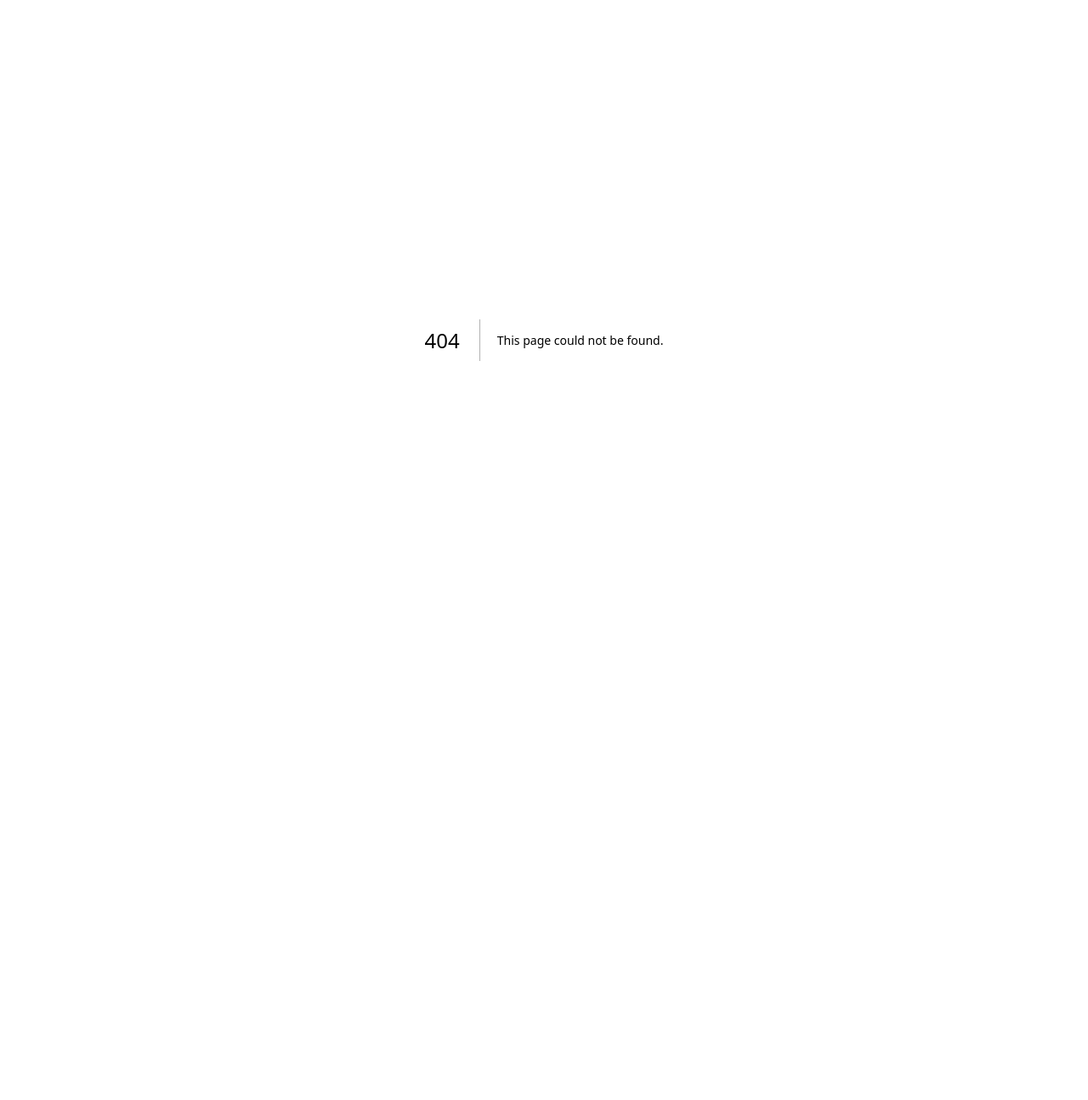
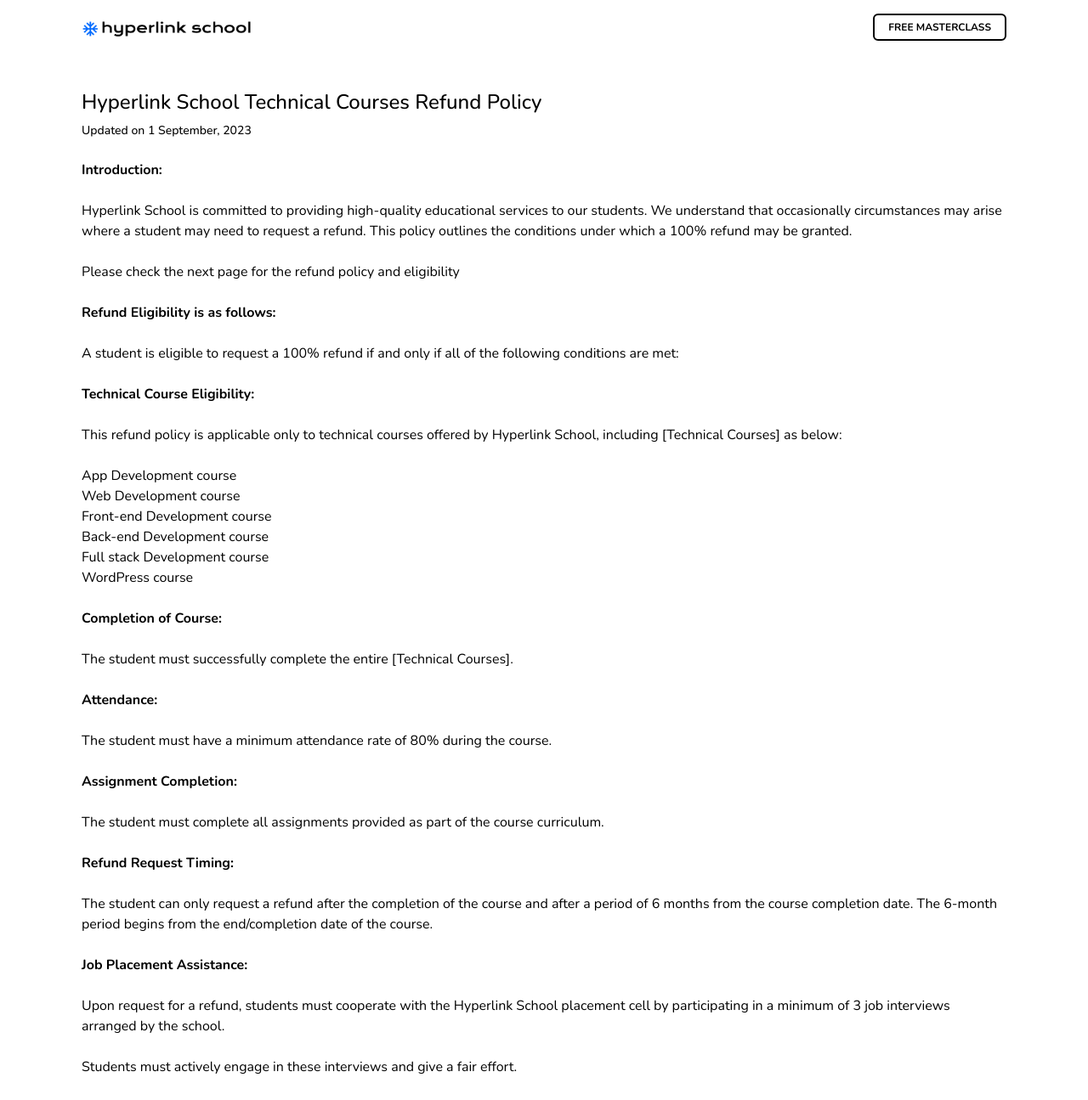
Before and after one commit to sagarjaid/hyperlink, a Next.js app: page /rp in a window 1280 px wide. Before the commit this address had no page. Shown: the top 1295 px of the page at 85% size. Before the commit the page ends 800 px from the top, so only its background shows below. Built offline with nearby package versions, Linux system fonts and the light colour scheme.

Commit message:
NEW UI V5

```diff
--- a/components/Footer.js
+++ b/components/Footer.js
@@ -6,19 +6,25 @@
       <a
         href='https://hyperlinkschool.com/'
         target='_blank'>
-        hyperlink school
+        Contact Us
       </a>
       <span>|</span>
       <a
         href='https://hyperlinkschool.com/privacy'
         target='_blank'>
-        privacy
+        Privacy
       </a>
       <span>|</span>
       <a
         href='https://hyperlinkschool.com/tc'
         target='_blank'>
-        terms & conditions
+        Terms & Conditions
+      </a>
+      <span>|</span>
+      <a
+        href='https://hyperlinkschool.com/rp'
+        target='_blank'>
+        Refund Policy
       </a>
     </div>
   );
--- a/pages/index.js
+++ b/pages/index.js
@@ -774,21 +774,27 @@
 
       <div className='flex justify-center gap-2 text-xs px-4 py-8'>
         <a
-          href='https://hyperlinkschool.com/'
+          href='https://hyperlinkschool.com/contact'
           target='_blank'>
-          hyperlink school
+          Contact Us
         </a>
         <span>|</span>
         <a
           href='https://hyperlinkschool.com/privacy'
           target='_blank'>
-          privacy
+          Privacy
         </a>
         <span>|</span>
         <a
           href='https://hyperlinkschool.com/tc'
           target='_blank'>
-          terms & conditions
+          Terms & Conditions
+        </a>
+        <span>|</span>
+        <a
+          href='https://hyperlinkschool.com/rp'
+          target='_blank'>
+          Refund Policy
         </a>
       </div>
     </>
--- /dev/null
+++ b/pages/rp.js
@@ -0,0 +1,201 @@
+import React from 'react';
+import Footer from '@/components/Footer';
+import SEOMeta from '@/components/SEOMeta';
+import Nav from '@/components/Nav';
+
+const TC = () => {
+  return (
+    <>
+      <SEOMeta
+        title='Shipping Policy — Hyperlink School'
+        description='Switch to High Paying IT Jobs, Learn the High Paying Skills of Tomorrow! No Software/IT background required'
+        slug='tc'
+      />
+
+      <main className='m-auto flex max-w-6xl flex-col px-4'>
+        <Nav />
+        <div className='flex flex-col items-start justify-center gap-6 px-4 py-10 '>
+          <div className='flex flex-col gap-2 text-2xl font-medium'>
+            Hyperlink School Technical Courses Refund Policy
+            <div className='text-sm'>Updated on 1 September, 2023</div>
+          </div>
+
+          <p>
+            <strong>Introduction:</strong>
+          </p>
+
+          <p>
+            Hyperlink School is committed to providing high-quality educational
+            services to our students. We understand that occasionally
+            circumstances may arise where a student may need to request a
+            refund. This policy outlines the conditions under which a 100%
+            refund may be granted.
+          </p>
+
+          <p>
+            Please check the next page for the refund policy and eligibility
+          </p>
+
+          <p>
+            <strong> Refund Eligibility is as follows:</strong>
+          </p>
+
+          <p>
+            A student is eligible to request a 100% refund if and only if all of
+            the following conditions are met:
+          </p>
+
+          <p>
+            <strong> Technical Course Eligibility:</strong>{' '}
+          </p>
+          <p>
+            This refund policy is applicable only to technical courses offered
+            by Hyperlink School, including [Technical Courses] as below:
+          </p>
+
+          <p>
+            App Development course <br />
+            Web Development course <br />
+            Front-end Development course <br />
+            Back-end Development course <br />
+            Full stack Development course
+            <br />
+            WordPress course
+          </p>
+
+          <p>
+            <strong>Completion of Course: </strong>
+          </p>
+          <p>
+            The student must successfully complete the entire [Technical
+            Courses].
+          </p>
+
+          <p>
+            <strong> Attendance:</strong>
+          </p>
+          <p>
+            The student must have a minimum attendance rate of 80% during the
+            course.
+          </p>
+
+          <p>
+            <strong>Assignment Completion:</strong>
+          </p>
+          <p>
+            The student must complete all assignments provided as part of the
+            course curriculum.
+          </p>
+
+          <p>
+            <strong>Refund Request Timing:</strong>
+          </p>
+          <p>
+            The student can only request a refund after the completion of the
+            course and after a period of 6 months from the course completion
+            date. The 6-month period begins from the end/completion date of the
+            course.
+          </p>
+
+          <p>
+            <strong>Job Placement Assistance:</strong>
+          </p>
+          <p>
+            Upon request for a refund, students must cooperate with the
+            Hyperlink School placement cell by participating in a minimum of 3
+            job interviews arranged by the school.
+          </p>
+          <p>
+            Students must actively engage in these interviews and give a fair
+            effort.
+          </p>
+
+          <p>
+            <strong>Job Search Proof:</strong>{' '}
+          </p>
+          <p>
+            If requested/asked, the student must provide proof of actively
+            seeking employment in the field of app development within the
+            6-month period following course completion. This can include job
+            applications, interviews, or other relevant documentation.
+          </p>
+
+          <p>
+            <strong> Misuse Discretion:</strong>
+          </p>
+          <p>
+            In rare cases, Hyperlink School reserves the right to decline a
+            refund if it is determined that the student is attempting to misuse
+            this policy, such as providing false information or not actively
+            seeking employment.
+          </p>
+
+          <p>
+            <strong> Refund Method:</strong>
+          </p>
+          <p>
+            Refunds will be processed via the original payment method used to
+            enroll in the course or via a physical check, at the discretion of
+            Hyperlink School.
+          </p>
+
+          <p>
+            <strong> Refund Processing Time:</strong>
+          </p>
+          <p>
+            Refunds will be processed within a minimum of 2 months and a maximum
+            of 3 months from the date of the refund request. The exact
+            processing time may vary based on the payment method and external
+            processing factors.
+          </p>
+
+          <p>
+            <strong>How to Request a Refund:</strong>
+          </p>
+
+          <p>
+            To request a refund, eligible students should contact Hyperlink
+            School's customer support team via email or phone, providing all
+            necessary documentation to support their refund request, including
+            evidence of completion, attendance, assignment completion, and job
+            search efforts.
+          </p>
+
+          <p>
+            <strong> Policy Updates:</strong>
+          </p>
+
+          <p>
+            Hyperlink School reserves the right to update this refund policy at
+            any time. Any changes will be communicated to enrolled students
+            through appropriate channels.
+          </p>
+
+          <p>
+            <strong>Contact Information:</strong>
+          </p>
+
+          <p>
+            For questions or concerns related to this refund policy, please
+            contact our customer support team at hello[at]hyperlinlkschool.com
+            or call us on +918296244720
+          </p>
+
+          <p>
+            <strong> Effective Date:</strong>
+          </p>
+
+          <p>
+            This refund policy is effective as of 01-October-2023, and it
+            applies to all Hyperlink School [Technical Courses] enrollments from
+            that date onwards.
+          </p>
+
+          <Footer />
+        </div>
+      </main>
+    </>
+  );
+};
+
+export default TC;
```
Also changed, not shown: 1 other file (tests, documents, lock files or other folders).
